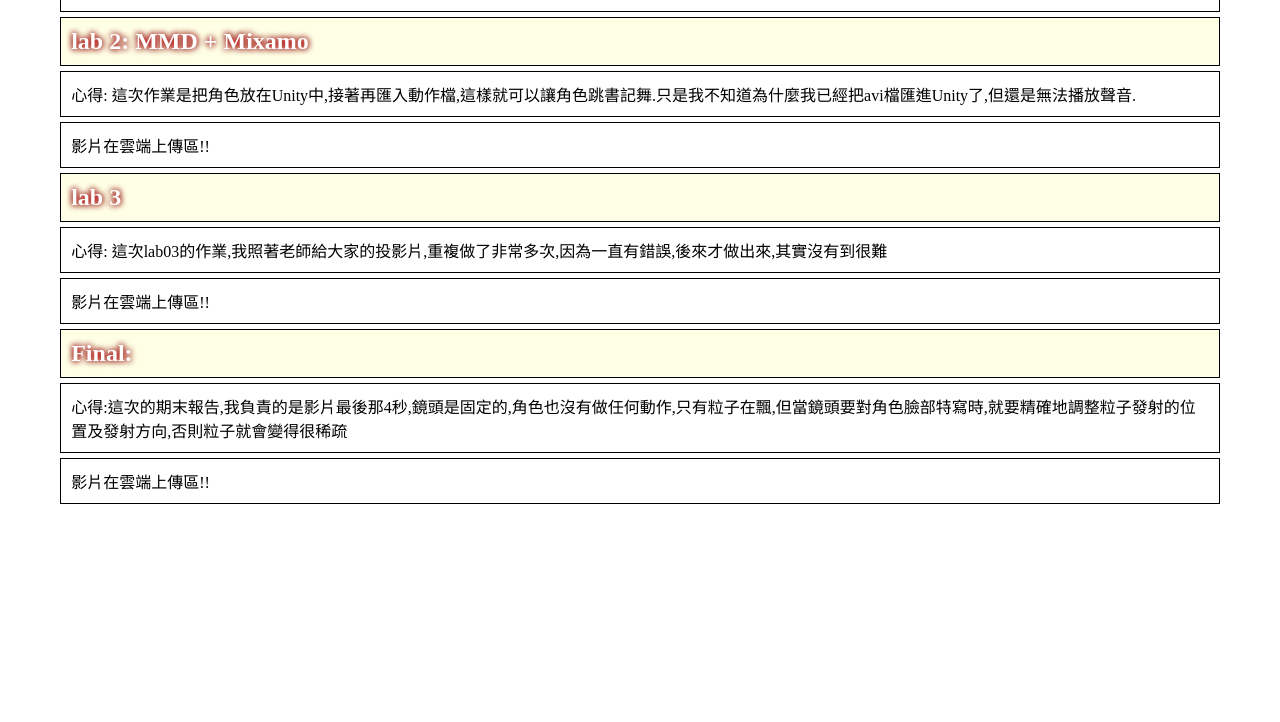
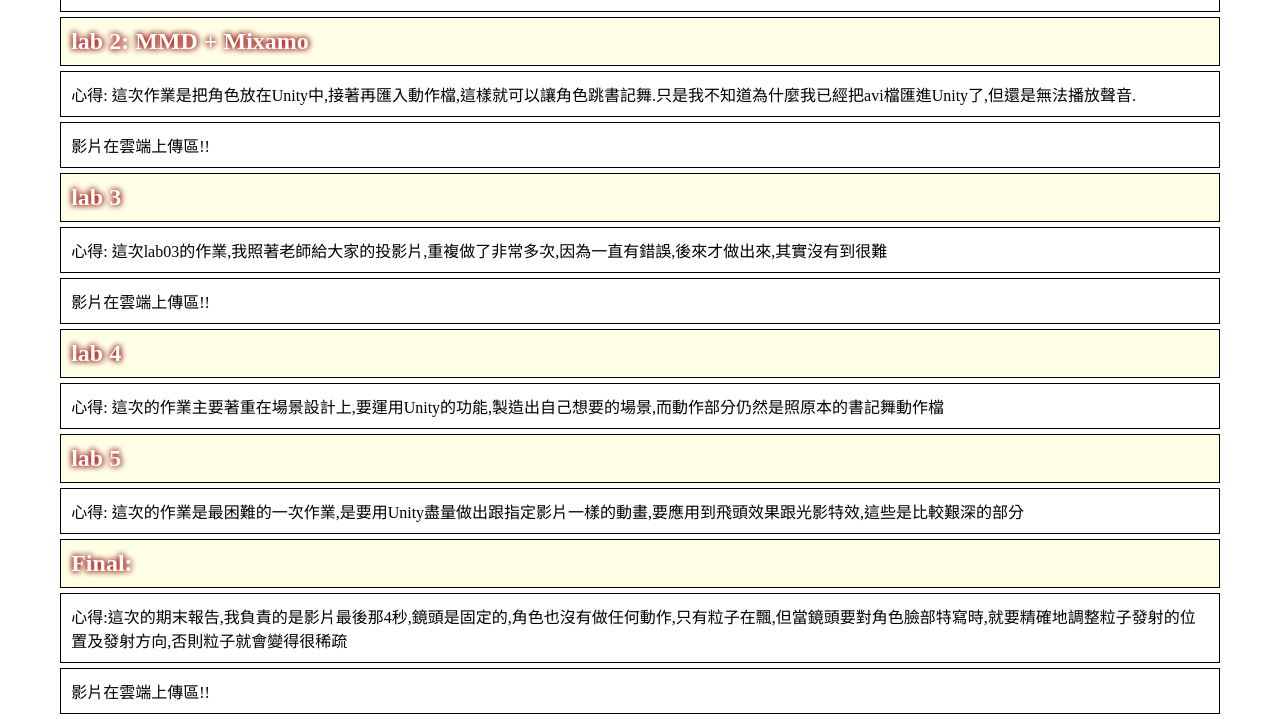
Before and after one commit to Jerome1229/ca2021s, a plain HTML site: page index.html in a window 1280 px wide. Shown: the part 610-1332 px from the top of the page. Before the commit the page ends 1122 px from the top, so only its background shows below. Drawn offline with Linux system fonts and the light colour scheme.

Commit message:
Update index.html

```diff
--- a/index.html
+++ b/index.html
@@ -86,7 +86,15 @@
     影片在雲端上傳區!!
 </div>
 
+<h3> lab 4 </h3>
+<div>
+  心得: 這次的作業主要著重在場景設計上,要運用Unity的功能,製造出自己想要的場景,而動作部分仍然是照原本的書記舞動作檔
+</div>
 
+<h3> lab 5 </h3>
+<div>
+  心得: 這次的作業是最困難的一次作業,是要用Unity盡量做出跟指定影片一樣的動畫,要應用到飛頭效果跟光影特效,這些是比較艱深的部分
+</div>
 
 
 
```
